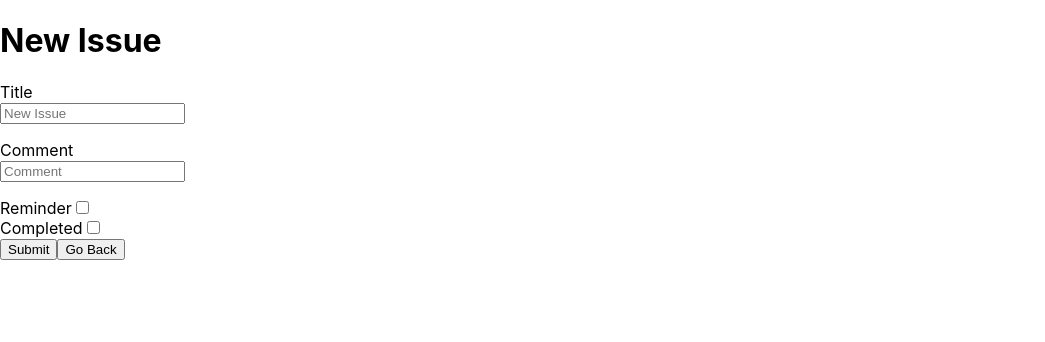
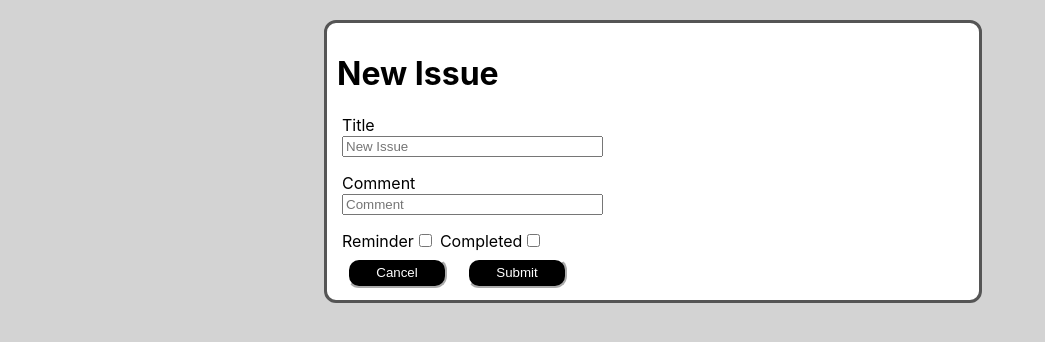
Before and after one commit to DudsTheKid3756/issue-tracker-ui, a React (Create React App) app: page /create in a window 1280 px wide. Shown: the top 342 px of the page, without its empty margins (0-1045 px from the left). Built offline with nearby package versions, Linux system fonts and the light colour scheme.

Commit message:
added css styling

```diff
--- a/src/Components/CreateIssue/CreateIssue.js
+++ b/src/Components/CreateIssue/CreateIssue.js
@@ -4,6 +4,7 @@ import { ToastContainer } from "react-toastify";
 import { addIssue } from "../../Services/IssueServices";
 import validateStrings from "../../Utils/validation";
 import Form from "./Form";
+import classes from "../Issues.module.css";
 
 const CreateIssue = () => {
   const navigate = useNavigate();
@@ -39,7 +40,7 @@ const CreateIssue = () => {
     addIssue({ ...newIssueStrings, ...newIssueBools }, navigate);
   };
 
-  const handleBack = () => {
+  const handleCancel = () => {
     navigate("/");
   };
 
@@ -50,8 +51,8 @@ const CreateIssue = () => {
         onChanges={[onStringChange, onBoolChange]}
         onSubmit={handleSubmit}
         errors={errors}
+        handleCancel={handleCancel}
       />
-      <button onClick={handleBack}>Go Back</button>
       <ToastContainer />
     </div>
   );
--- a/src/Components/CreateIssue/Form.js
+++ b/src/Components/CreateIssue/Form.js
@@ -1,10 +1,11 @@
 import FormComponent from "../FormComponent";
 import classes from "../Issues.module.css";
 
-const Form = ({ values, onChanges, onSubmit, errors }) => {
+const Form = ({ values, onChanges, onSubmit, errors, handleCancel }) => {
   return (
     <>
       <h1 className={classes.formHeader}>New Issue</h1>
+      <div className={classes.textInputs}>
         <FormComponent
           label="Title"
           field="title"
@@ -23,6 +24,8 @@ const Form = ({ values, onChanges, onSubmit, errors }) => {
           onChanges={onChanges}
           errors={errors}
         />
+      </div>
+      <div className={classes.checkboxInput1}>
         <FormComponent
           label="Reminder"
           field="hasReminder"
@@ -30,6 +33,8 @@ const Form = ({ values, onChanges, onSubmit, errors }) => {
           values={values}
           onChanges={onChanges}
         />
+      </div>
+      <div className={classes.checkboxInput2}>
         <FormComponent
           label="Completed"
           field="isCompleted"
@@ -37,9 +42,15 @@ const Form = ({ values, onChanges, onSubmit, errors }) => {
           values={values}
           onChanges={onChanges}
         />
+      </div>
+      <div className={classes.buttonDiv}>
+        <button className={classes.button} onClick={handleCancel}>
+          Cancel
+        </button>
         <button className={classes.button} type="submit" onClick={onSubmit}>
           Submit
         </button>
+      </div>
     </>
   );
 };
--- a/src/Components/Issues.module.css
+++ b/src/Components/Issues.module.css
@@ -1,3 +1,86 @@
+.title {
+  display: inline;
+}
+
+.created {
+  font-size: 11px;
+  display: inline;
+  margin-left: 5px;
+}
+
+.comment {
+  border: 1px solid black;
+  height: 5em;
+  padding: 5px;
+  margin: 8px;
+}
+
 .error {
-    color: red;
+  color: red;
 }
+
+.button {
+  background-color: black;
+  color: white;
+  border-radius: 12px;
+  border-color: white;
+  width: 100px;
+  height: 30px;
+  margin: 2px 10px;
+  cursor: pointer;
+}
+
+.button:hover {
+  background-color: rgba(0, 0, 0, 0.79);
+}
+
+.button:active {
+  background-color: rgba(0, 0, 0, 0.79);
+  transform: translateY(4px);
+}
+
+.header {
+  margin: 5px;
+  display: inline;
+}
+
+.itemContainer {
+    display: inline;
+}
+
+.formComponent {
+  display: inline;
+}
+
+.formInput[type="text"] {
+  margin-left: 5px;
+  width: 40%;
+}
+
+.formInput[type="text"]:focus {
+  border: 3px solid #555;
+}
+
+.formInput[type="checkbox"] {
+  margin-left: 5px;
+}
+
+.formLabel {
+  margin-left: 5px;
+}
+
+.checkboxInput1 {
+  display: inline-block;
+}
+
+.checkboxInput2 {
+  display: inline-block;
+  margin-bottom: 5px;
+}
+
+.delete {
+    cursor: pointer;
+    display: inline;
+    vertical-align: middle;
+    margin-left: 5px;
+}
--- a/src/Components/Issues/Issues.js
+++ b/src/Components/Issues/Issues.js
@@ -5,6 +5,7 @@ import { useState, useEffect } from "react";
 import { useNavigate } from "react-router-dom";
 import { ToastContainer } from "react-toastify";
 import classes from "../Issues.module.css";
+import trashcan from "../../Utils/delete.svg"
 
 const Issues = () => {
   const navigate = useNavigate();
@@ -28,7 +29,8 @@ const Issues = () => {
   };
 
   return (
-    <div className={classes.container}>
+    <div className={classes.page}>
+      <div className={classes.headContainer}>
         <h1 className={classes.header}>Issue Tracker</h1>
         <button
           className={classes.button}
@@ -37,21 +39,23 @@ const Issues = () => {
         >
           New Issue
         </button>
-      <div className={classes.content}>
-        <span>
-          {issues.map((issue, index) => (
-            <div key={issue.id}>
+      </div>
+      <div className={classes.issues}>
+        <span className={classes.issuesContainer}>
+          {issues.map((issue) => (
+            <div key={issue.id} className={classes.item}>
+              <div className={classes.titleContainer}>
                 <h3 className={classes.title}>
                   {issue.id}: {issue.title}
                 </h3>
-              <p className={classes.comment}>{issue.comment} </p>
                 <span className={classes.created}>{issue.created}</span>
-              <button
-                className={classes.button}
+                <img
+                  className={classes.delete}
+                  src={trashcan}
                   onClick={() => handleDelete(issue.id)}
-              >
-                Delete
-              </button>
+                />
+              </div>
+              <p className={classes.comment}>{issue.comment}</p>
             </div>
           ))}
           {apiError ? toaster(constants.API_ERROR, "error") : null}
--- a/src/index.css
+++ b/src/index.css
@@ -1,5 +1,5 @@
 body {
-  margin: 0;
+  background-color: lightgrey;
   font-family: -apple-system, BlinkMacSystemFont, 'Segoe UI', 'Roboto', 'Oxygen',
     'Ubuntu', 'Cantarell', 'Fira Sans', 'Droid Sans', 'Helvetica Neue',
     sans-serif;
@@ -7,6 +7,15 @@ body {
   -moz-osx-font-smoothing: grayscale;
 }
 
+div#root {
+  background-color: white;
+  width: 50%;
+  margin: 20px 20px 25% 25%;
+  border: 3px solid #555;
+  border-radius: 12px;
+  padding: 10px;
+}
+
 code {
   font-family: source-code-pro, Menlo, Monaco, Consolas, 'Courier New',
     monospace;
```
Also changed, not shown: src/Utils/delete.svg (added), 1 other file (tests, documents, lock files or other folders). Lines whose indentation alone changed are shown as unchanged.
